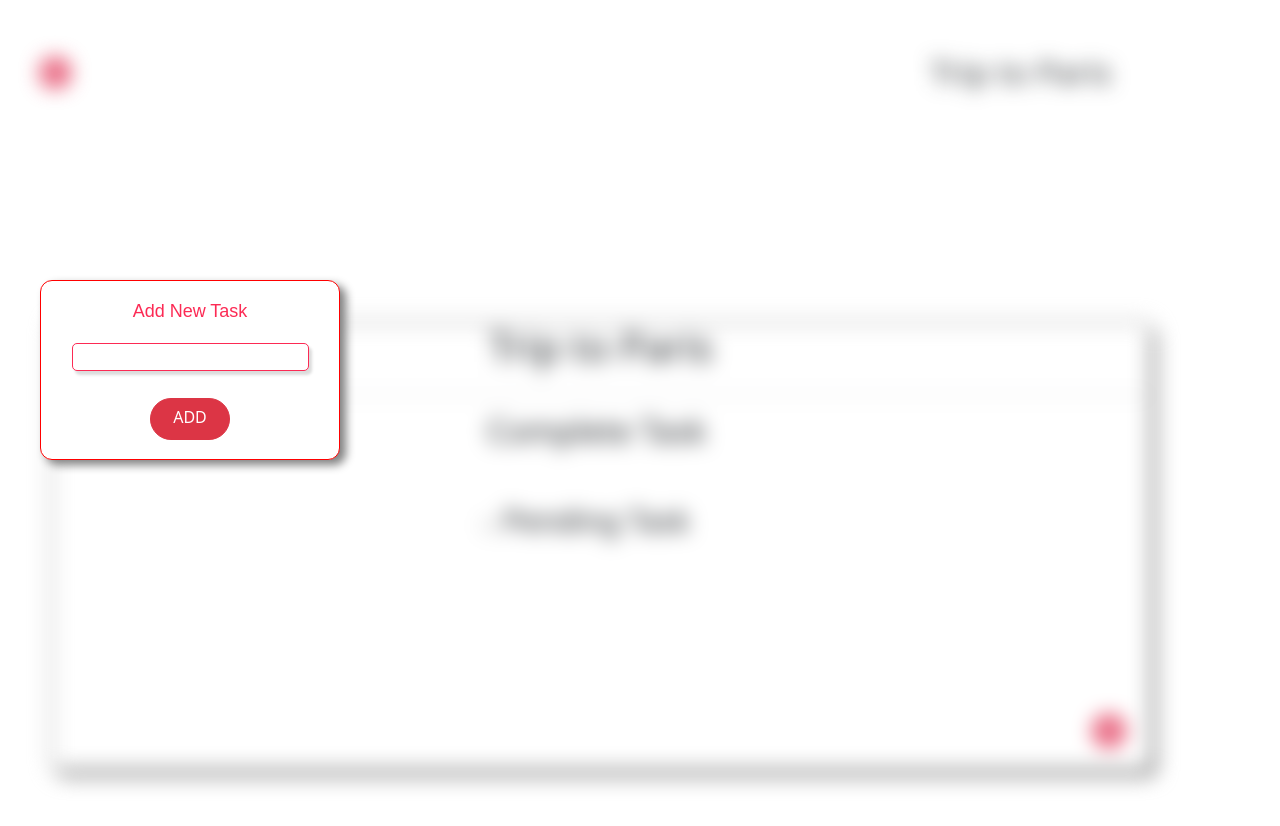
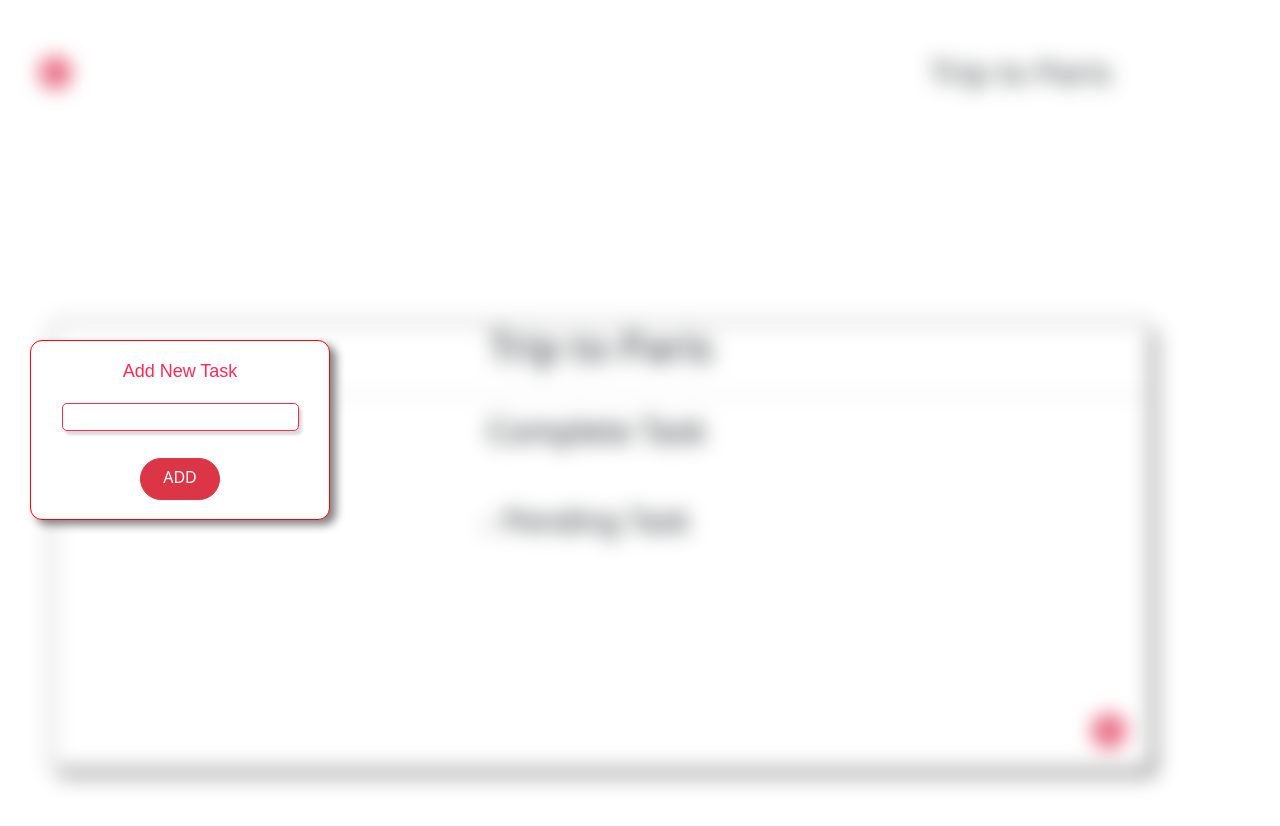
Before and after one commit to SOUMOJIT-CHAKRABORTY/Todo-app-mobile, a plain HTML site: page popup.html in a window 1280 px wide. Drawn offline with nearby package versions, Linux system fonts and the light colour scheme.

Commit message:
alignment added

```diff
--- a/popup.css
+++ b/popup.css
@@ -58,6 +58,7 @@
 .popup{
     background: #ffff;
     text-align: center;
+    align-items: center;
     border: 1px solid red;
     border-radius: 12px;
     padding: 20px;
@@ -65,10 +66,7 @@
     position: absolute;
     height: 180px;
     width: 300px;
-    top: 250px;
-    right: 200px;
-    left: 10px;
-    bottom: 100px;
+    bottom: 250px;
     box-shadow: 6px 5px 10px grey;
 }
 
```
